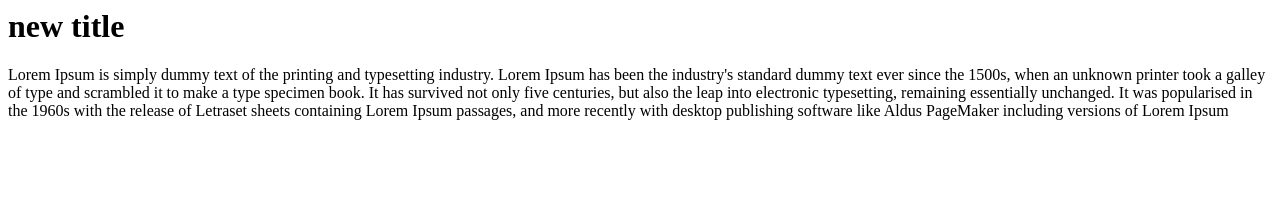
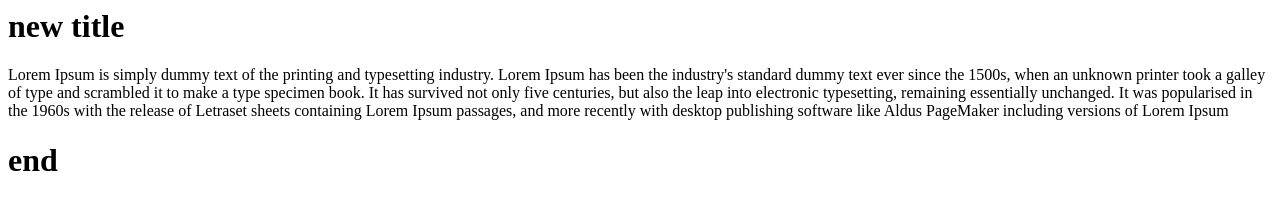
Before and after one commit to fati-zahra/test2, a plain HTML site: page index.html in a window 1280 px wide. Drawn offline with Linux system fonts and the light colour scheme.

Commit message:
push num7

```diff
--- a/index.html
+++ b/index.html
@@ -1,2 +1,4 @@
 <h1> new title</h1>
 <p>Lorem Ipsum is simply dummy text of the printing and typesetting industry. Lorem Ipsum has been the industry's standard dummy text ever since the 1500s, when an unknown printer took a galley of type and scrambled it to make a type specimen book. It has survived not only five centuries, but also the leap into electronic typesetting, remaining essentially unchanged. It was popularised in the 1960s with the release of Letraset sheets containing Lorem Ipsum passages, and more recently with desktop publishing software like Aldus PageMaker including versions of Lorem Ipsum</p>
+
+<h1> end</h1>
```
